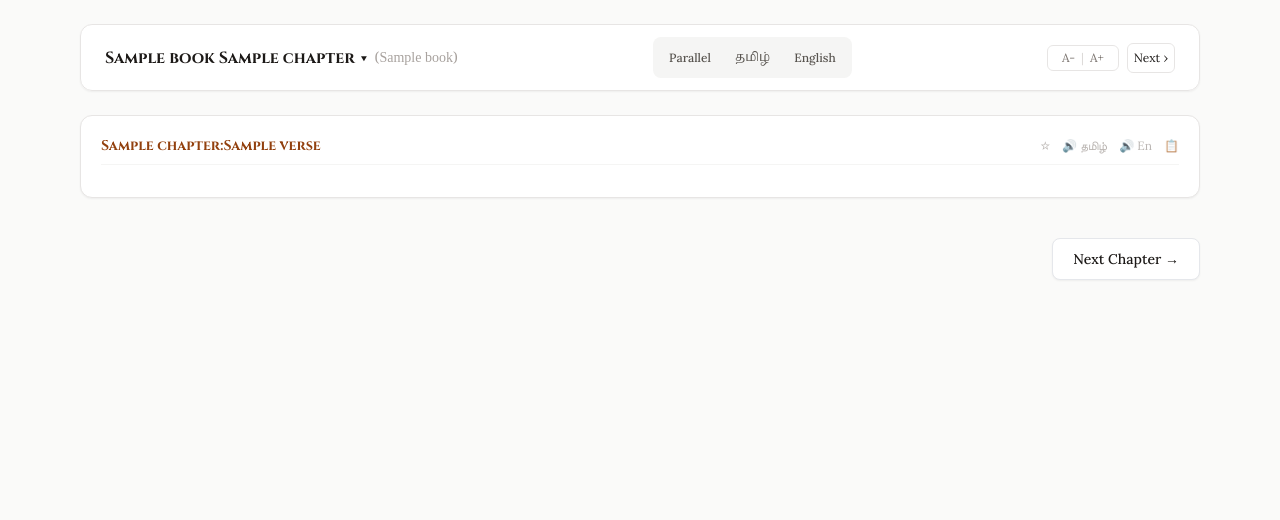
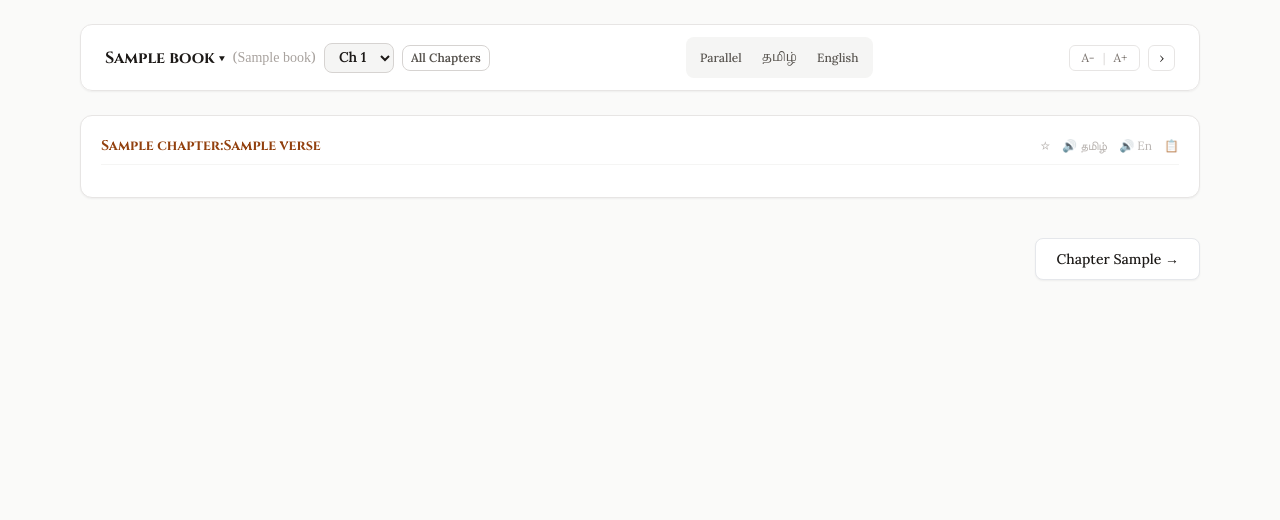
Before and after one commit to Elroi-thecreator/bibleweb, a FastAPI app: template templates/reader.html in a window 1280 px wide. Shown: the part 65-585 px from the top of the page. Run offline with FastAPI, Linux system fonts and the light colour scheme; the template is opened without the code that fills it: most values are stand-ins (such as "Sample title", 1, 10 or a date in 2020); some libraries are stand-ins or nearby versions.

Commit message:
Add files via upload

```diff
--- a/templates/reader.html
+++ b/templates/reader.html
@@ -5,53 +5,89 @@
 {% block content %}
 <div class="max-w-6xl mx-auto px-4 py-6">
 
-    <!-- Reading Control Floating Dock -->
-    <div class="sticky top-20 z-30 mb-6 bg-white/95 dark:bg-stone-900/95 backdrop-blur border border-stone-200 dark:border-stone-800 rounded-xl p-3 sm:px-6 shadow-sm flex flex-wrap items-center justify-between gap-3">
+    <!-- Top Sticky Toolbar -->
+    <div class="sticky top-16 z-30 mb-6 bg-white/95 dark:bg-stone-900/95 backdrop-blur border border-stone-200 dark:border-stone-800 rounded-xl p-3 sm:px-6 shadow-sm flex flex-wrap items-center justify-between gap-3">
 
-        <!-- Book & Chapter Breadcrumb -->
+        <!-- Book & Chapter Selectors -->
         <div class="flex items-center space-x-2">
-            <button onclick="document.getElementById('quick-nav-modal').classList.toggle('hidden')"
-                    class="font-cinzel font-bold text-base text-stone-900 dark:text-stone-100 hover:text-amber-700 flex items-center gap-1.5">
-                <span>{{ book.name_en }} {{ chapter }}</span>
+            <!-- Book Switch Button -->
+            <button onclick="document.getElementById('quick-nav-modal').classList.remove('hidden')"
+                    class="font-cinzel font-bold text-sm sm:text-base text-stone-900 dark:text-stone-100 hover:text-amber-700 flex items-center gap-1">
+                <span>{{ book.name_en }}</span>
                 <span class="text-xs">▾</span>
             </button>
-            <span class="text-stone-400 font-tamil text-sm">({{ book.name_ta }})</span>
+            <span class="text-stone-400 font-tamil text-xs sm:text-sm">({{ book.name_ta }})</span>
+
+            <!-- On-Screen Chapter Dropdown -->
+            <div class="relative inline-block ml-2">
+                <select onchange="window.location.href='/read/{{ book.id }}/' + this.value + '?mode={{ mode }}'"
+                        class="bg-stone-100 dark:bg-stone-800 border border-stone-300 dark:border-stone-700 text-stone-900 dark:text-stone-100 font-bold rounded-lg px-2.5 py-1 text-xs sm:text-sm focus:outline-none focus:ring-2 focus:ring-amber-700 cursor-pointer">
+                    {% for c in range(1, book.total_chapters + 1) %}
+                    <option value="{{ c }}" {% if c == chapter %}selected{% endif %}>
+                        Ch {{ c }}
+                    </option>
+                    {% endfor %}
+                </select>
+            </div>
+
+            <!-- Chapter Grid Quick Toggle -->
+            <button onclick="document.getElementById('chapter-grid-tray').classList.toggle('hidden')"
+                    class="text-xs border border-stone-300 dark:border-stone-700 rounded-lg px-2 py-1 hover:bg-stone-100 dark:hover:bg-stone-800 text-stone-600 dark:text-stone-300 font-semibold"
+                    title="View All Chapters">
+                All Chapters
+            </button>
         </div>
 
-        <!-- Mode Selectors (Bilingual / Tamil / English) -->
+        <!-- Mode Selectors (Parallel / Tamil / English) -->
         <div class="flex items-center bg-stone-100 dark:bg-stone-800 p-1 rounded-lg text-xs font-medium">
             <a href="/read/{{ book.id }}/{{ chapter }}?mode=bilingual"
-               class="px-3 py-1 rounded-md transition {% if mode == 'bilingual' %}bg-white dark:bg-stone-700 shadow-sm text-amber-800 dark:text-amber-400 font-bold{% else %}text-stone-600 dark:text-stone-400{% endif %}">
+               class="px-2.5 py-1 rounded-md transition {% if mode == 'bilingual' %}bg-white dark:bg-stone-700 shadow-sm text-amber-800 dark:text-amber-400 font-bold{% else %}text-stone-600 dark:text-stone-400{% endif %}">
                Parallel
             </a>
             <a href="/read/{{ book.id }}/{{ chapter }}?mode=ta"
-               class="px-3 py-1 rounded-md transition font-tamil {% if mode == 'ta' %}bg-white dark:bg-stone-700 shadow-sm text-amber-800 dark:text-amber-400 font-bold{% else %}text-stone-600 dark:text-stone-400{% endif %}">
+               class="px-2.5 py-1 rounded-md transition font-tamil {% if mode == 'ta' %}bg-white dark:bg-stone-700 shadow-sm text-amber-800 dark:text-amber-400 font-bold{% else %}text-stone-600 dark:text-stone-400{% endif %}">
                தமிழ்
             </a>
             <a href="/read/{{ book.id }}/{{ chapter }}?mode=en"
-               class="px-3 py-1 rounded-md transition {% if mode == 'en' %}bg-white dark:bg-stone-700 shadow-sm text-amber-800 dark:text-amber-400 font-bold{% else %}text-stone-600 dark:text-stone-400{% endif %}">
+               class="px-2.5 py-1 rounded-md transition {% if mode == 'en' %}bg-white dark:bg-stone-700 shadow-sm text-amber-800 dark:text-amber-400 font-bold{% else %}text-stone-600 dark:text-stone-400{% endif %}">
                English
             </a>
         </div>
 
         <!-- Font Resizer & Prev/Next -->
-        <div class="flex items-center space-x-2">
+        <div class="flex items-center space-x-1 sm:space-x-2">
             <div class="flex items-center border border-stone-200 dark:border-stone-700 rounded-md px-2 py-1 text-xs">
-                <button onclick="changeFontSize(-1)" class="px-1.5 hover:font-bold text-stone-500">A-</button>
-                <span class="text-stone-300">|</span>
-                <button onclick="changeFontSize(1)" class="px-1.5 hover:font-bold text-stone-500">A+</button>
+                <button onclick="changeFontSize(-1)" class="px-1 hover:font-bold text-stone-500">A-</button>
+                <span class="text-stone-300 mx-1">|</span>
+                <button onclick="changeFontSize(1)" class="px-1 hover:font-bold text-stone-500">A+</button>
             </div>
 
             {% if prev_ch %}
-            <a href="/read/{{ book.id }}/{{ prev_ch }}?mode={{ mode }}" class="p-1.5 border border-stone-200 dark:border-stone-700 rounded-md hover:bg-stone-100 dark:hover:bg-stone-800 text-xs">‹ Prev</a>
+            <a href="/read/{{ book.id }}/{{ prev_ch }}?mode={{ mode }}" class="p-1 sm:px-2.5 py-1 border border-stone-200 dark:border-stone-700 rounded-md hover:bg-stone-100 dark:hover:bg-stone-800 text-xs">‹</a>
             {% endif %}
             {% if next_ch %}
-            <a href="/read/{{ book.id }}/{{ next_ch }}?mode={{ mode }}" class="p-1.5 border border-stone-200 dark:border-stone-700 rounded-md hover:bg-stone-100 dark:hover:bg-stone-800 text-xs">Next ›</a>
+            <a href="/read/{{ book.id }}/{{ next_ch }}?mode={{ mode }}" class="p-1 sm:px-2.5 py-1 border border-stone-200 dark:border-stone-700 rounded-md hover:bg-stone-100 dark:hover:bg-stone-800 text-xs">›</a>
             {% endif %}
         </div>
     </div>
 
-    <!-- Verses Container -->
+    <!-- Collapsible Direct Chapter Number Grid -->
+    <div id="chapter-grid-tray" class="hidden mb-6 bg-white dark:bg-stone-900 border border-stone-200 dark:border-stone-800 rounded-xl p-4 shadow-sm">
+        <div class="flex justify-between items-center mb-3 pb-2 border-b border-stone-100 dark:border-stone-800">
+            <span class="text-xs font-cinzel font-bold text-stone-500 uppercase tracking-wider">Select Chapter (அத்தியாயத்தைத் தேர்ந்தெடுக்கவும்)</span>
+            <button onclick="document.getElementById('chapter-grid-tray').classList.add('hidden')" class="text-xs text-stone-400 hover:text-stone-600">✕ Close</button>
+        </div>
+        <div class="flex flex-wrap gap-1.5">
+            {% for c in range(1, book.total_chapters + 1) %}
+            <a href="/read/{{ book.id }}/{{ c }}?mode={{ mode }}"
+               class="w-9 h-9 flex items-center justify-center rounded-lg text-xs font-semibold border transition {% if c == chapter %}bg-amber-700 text-white border-amber-700 shadow-sm{% else %}bg-stone-50 dark:bg-stone-800 text-stone-800 dark:text-stone-200 border-stone-200 dark:border-stone-700 hover:border-amber-600{% endif %}">
+                {{ c }}
+            </a>
+            {% endfor %}
+        </div>
+    </div>
+
+    <!-- Verses List -->
     <div id="reader-content" class="space-y-4">
         {% for v in verses %}
         <div id="v{{ v.verse }}" class="verse-item group p-4 sm:p-5 bg-white dark:bg-stone-900 border border-stone-200 dark:border-stone-800 rounded-xl transition hover:border-amber-700/50 shadow-sm">
@@ -59,7 +95,6 @@
             <div class="flex items-center justify-between text-xs text-stone-400 mb-3 pb-2 border-b border-stone-100 dark:border-stone-800">
                 <span class="font-cinzel font-bold text-amber-800 dark:text-amber-500 text-sm">{{ chapter }}:{{ v.verse }}</span>
 
-                <!-- Utilities -->
                 <div class="flex items-center space-x-3 opacity-80 group-hover:opacity-100">
                     <button class="bookmark-btn hover:text-amber-500"
                             data-book="{{ book.id }}" data-chapter="{{ chapter }}" data-verse="{{ v.verse }}"
@@ -73,7 +108,7 @@
                 </div>
             </div>
 
-            <!-- Reading Layout Variations -->
+            <!-- Verse Layout -->
             {% if mode == 'bilingual' %}
             <div class="grid grid-cols-1 md:grid-cols-2 gap-6">
                 <p class="verse-text-en font-english text-stone-800 dark:text-stone-200 text-base leading-relaxed">{{ v.text_en }}</p>
@@ -89,22 +124,22 @@
         {% endfor %}
     </div>
 
-    <!-- Bottom Navigation -->
+    <!-- Bottom Prev / Next Nav -->
     <div class="flex justify-between items-center py-10">
         {% if prev_ch %}
-        <a href="/read/{{ book.id }}/{{ prev_ch }}?mode={{ mode }}" class="px-5 py-2.5 bg-white dark:bg-stone-800 border rounded-lg shadow-sm hover:border-amber-700 text-sm font-medium">← Previous Chapter</a>
+        <a href="/read/{{ book.id }}/{{ prev_ch }}?mode={{ mode }}" class="px-5 py-2.5 bg-white dark:bg-stone-800 border rounded-lg shadow-sm hover:border-amber-700 text-sm font-medium">← Chapter {{ prev_ch }}</a>
         {% else %}<div></div>{% endif %}
         {% if next_ch %}
-        <a href="/read/{{ book.id }}/{{ next_ch }}?mode={{ mode }}" class="px-5 py-2.5 bg-white dark:bg-stone-800 border rounded-lg shadow-sm hover:border-amber-700 text-sm font-medium">Next Chapter →</a>
+        <a href="/read/{{ book.id }}/{{ next_ch }}?mode={{ mode }}" class="px-5 py-2.5 bg-white dark:bg-stone-800 border rounded-lg shadow-sm hover:border-amber-700 text-sm font-medium">Chapter {{ next_ch }} →</a>
         {% endif %}
     </div>
 </div>
 
-<!-- Quick Book Navigator Modal -->
+<!-- Book Switcher Modal -->
 <div id="quick-nav-modal" class="hidden fixed inset-0 bg-stone-900/60 backdrop-blur-sm z-50 flex items-center justify-center p-4">
     <div class="bg-white dark:bg-stone-900 rounded-2xl shadow-2xl max-w-2xl w-full p-6 max-h-[85vh] flex flex-col border border-stone-200 dark:border-stone-800">
         <div class="flex justify-between items-center pb-4 border-b border-stone-100 dark:border-stone-800">
-            <h3 class="font-cinzel font-bold text-lg">Jump to Book & Chapter</h3>
+            <h3 class="font-cinzel font-bold text-lg">Select Book</h3>
             <button onclick="document.getElementById('quick-nav-modal').classList.add('hidden')" class="text-stone-400 hover:text-stone-600 text-2xl">&times;</button>
         </div>
         <div class="overflow-y-auto pr-1 py-4 grid grid-cols-2 sm:grid-cols-3 gap-2 text-xs">
```
